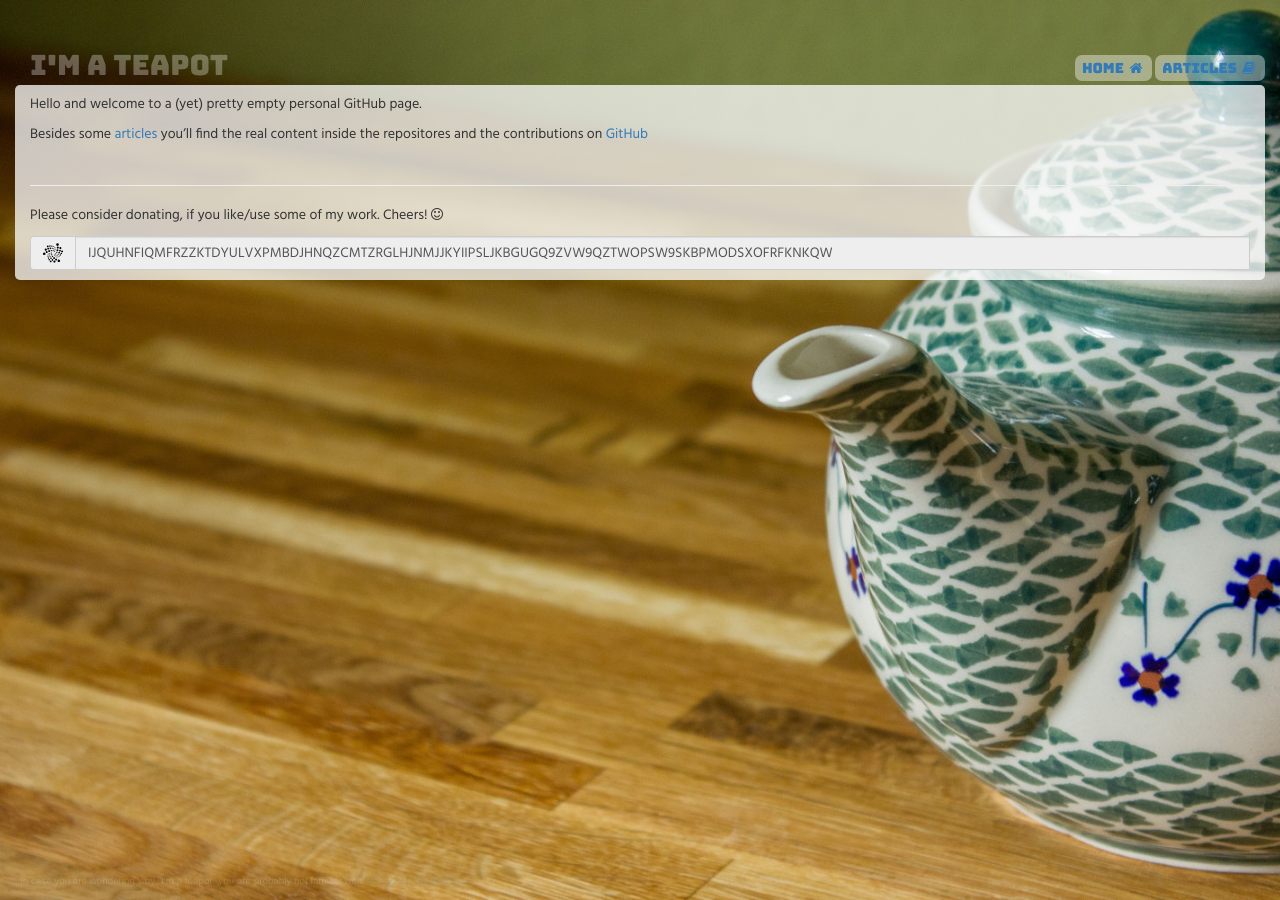
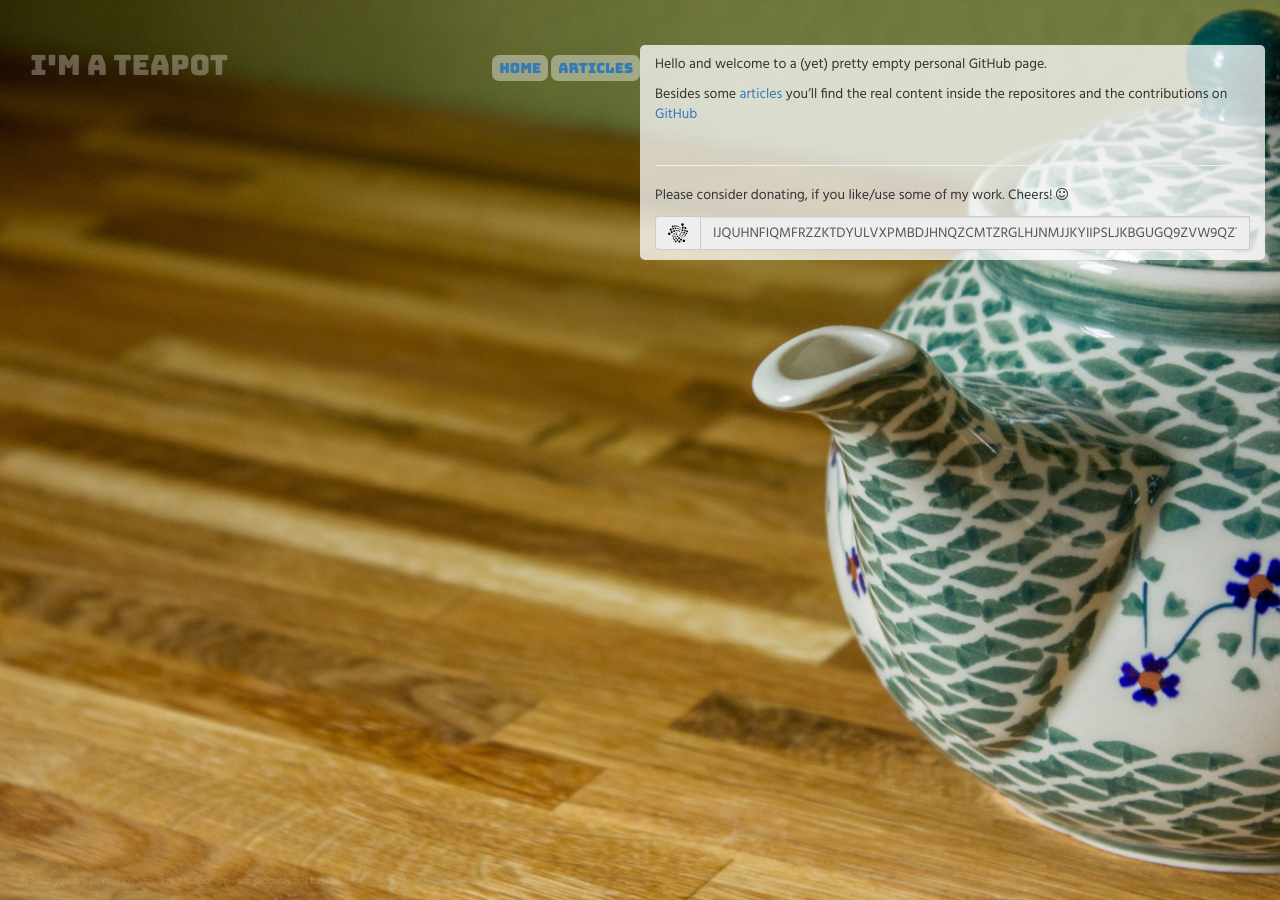
Before and after one commit to error418/error418.github.io, a Jekyll site: the page built from index.md, in a window 1280 px wide. Built offline with Jekyll 4.4.1, drawn with Linux system fonts in a browser that asks for light colours; nearby versions of some CDN libraries.

Commit message:
visibility adjustments

```diff
--- a/_includes/footer.html
+++ b/_includes/footer.html
@@ -1,3 +1,3 @@
-<div class="asterisk hidden-sm hidden-xs">
+<div class="asterisk hidden-sm hidden-xs hidden-md">
     In case you are wondering why &quot;I'm a teapot&quot; you are probably not familiar with <a href="https://www.ietf.org/rfc/rfc2324.txt">RFC 2324, Section 2.3.2</a>
 </div>
--- a/_includes/menu.html
+++ b/_includes/menu.html
@@ -1,10 +1,10 @@
 <div class="nav">
     <a class="nav-link" href="{{ '/' | relative_url }}">
-        <span class="hidden-sm-down">home</span>
-        <span class="hidden-md-up"><i class="fa fa-fw fa-home"></i></span>
+        <span class="hidden-sm">home</span>
+        <span class="visible-sm"><i class="fa fa-fw fa-home"></i></span>
     </a>
     <a class="nav-link" href="{{ 'posts.html' | relative_url }}">
-        <span class="hidden-sm-down">articles</span>
-        <span class="hidden-md-up"><i class="fa fa-fw fa-book"></i></span>
+        <span class="hidden-sm">articles</span>
+        <span class="visible-sm"><i class="fa fa-fw fa-book"></i></span>
     </a>
 </div>
--- a/_layouts/full-width.html
+++ b/_layouts/full-width.html
@@ -2,12 +2,12 @@
 layout: default
 ---
 
-<div class="col-xs-12 col-xl-offset-1 col-xl-6 header">
+<div class="col-xs-12 col-xl-offset-1 col-lg-6 header">
     <span class="title">I'm a teapot</span>
 
     {% include menu.html %}
 </div>
 
-<div class="col-xs-12 col-xl-offset-1 col-xl-6 content">
+<div class="col-xs-12 col-xl-offset-1 col-lg-6 content">
     {{content}}
 </div>
--- a/_layouts/partial-width.html
+++ b/_layouts/partial-width.html
@@ -1,12 +1,12 @@
 ---
 layout: default
 ---
-<div class="col-xs-12 col-xl-offset-1 col-xl-6 header">
+<div class="col-xs-12 col-xl-offset-1 col-lg-6 header">
     <span class="title">I'm a teapot</span>
 
     {% include menu.html %}
 </div>
 
-<div class="col-xs-12 col-xl-offset-1 col-xl-6 content">
+<div class="col-xs-12 col-xl-offset-1 col-lg-6 content">
     {{content}}
 </div>
```
